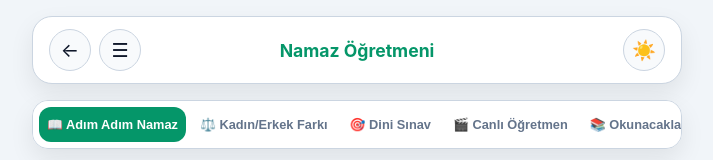
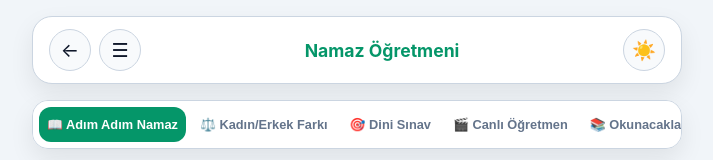
Before and after one commit to ayetinvakti/namaz-ogretmeni, a plain HTML site: page index.html in a window 1280 px wide. Shown: the top 160 px of the page, without its empty margins (283-996 px from the left). Drawn offline with Linux system fonts and the light colour scheme.

Commit message:
Update index.html

```diff
--- a/index.html
+++ b/index.html
@@ -106,9 +106,8 @@
         /* Üst çubuk: ← ve ☰ birlikte solda; başlık kalan alanda ortalı */
         .nav-group { display: flex; align-items: center; gap: 8px; }
         .nav-group .circle-btn { flex: none; }
-        .navbar .app-title { flex: 1; min-width: 0; padding: 0 8px; white-space: nowrap; overflow: hidden; text-overflow: ellipsis; }
+        .navbar .app-title { flex: 1; min-width: 0; padding: 0 4px; font-size: clamp(0.95rem, 4.4vw, 1.1rem); white-space: nowrap; overflow: hidden; text-overflow: ellipsis; }
         .nav-right { justify-content: flex-end; }
-        @media (min-width: 400px) { .nav-group { min-width: 92px; } } /* iki yan eşit: başlık tam ortada */
 
         .tabs-container { display: flex; gap: 6px; background: var(--card-bg); padding: 6px; border: 1px solid var(--border-color); border-radius: 16px; overflow-x: auto; box-shadow: var(--shadow); transition: background-color 0.3s ease, border-color 0.3s ease; }
         .tab-btn { flex: 1; padding: 10px 8px; background: none; border: none; color: var(--text-muted); font-weight: 600; font-size: 0.8rem; border-radius: 12px; cursor: pointer; transition: 0.2s; text-align: center; white-space: nowrap; }
```
